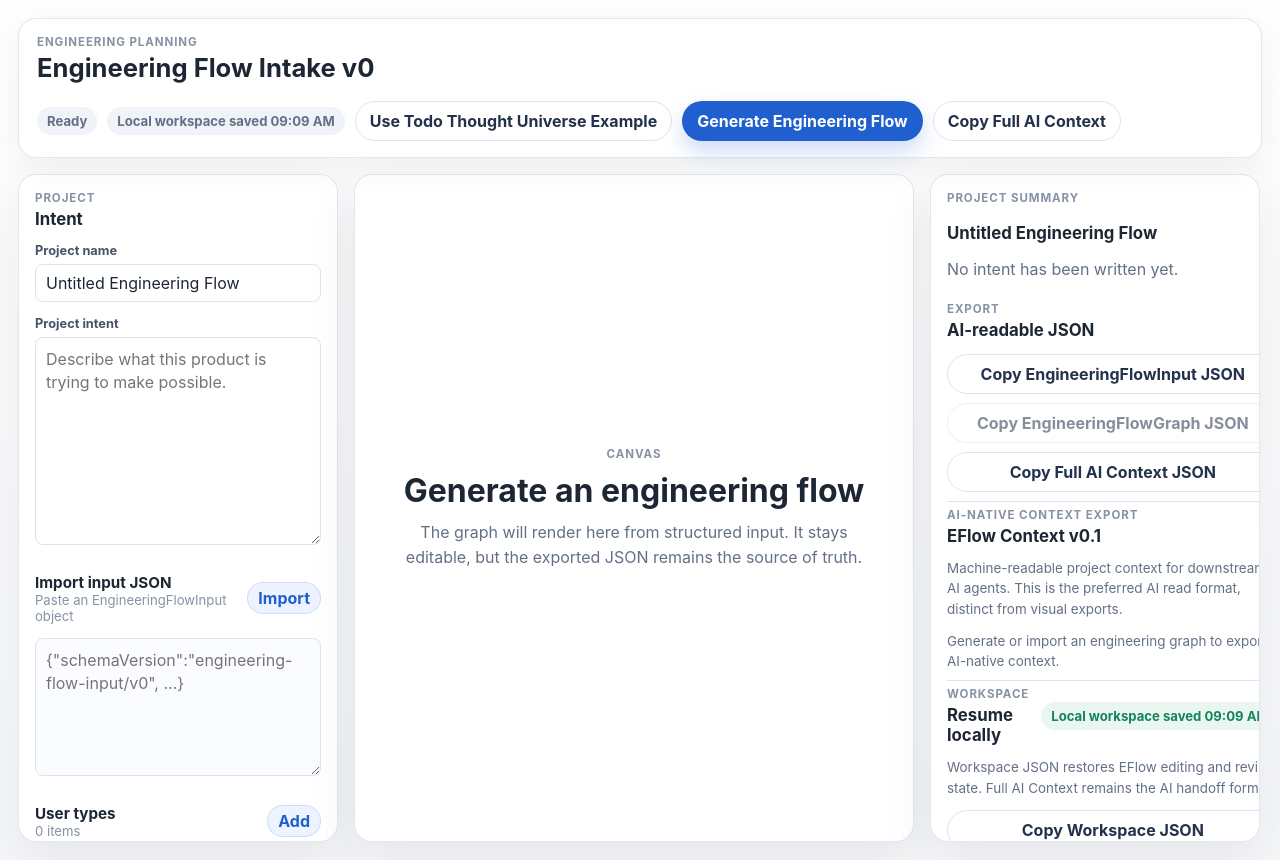
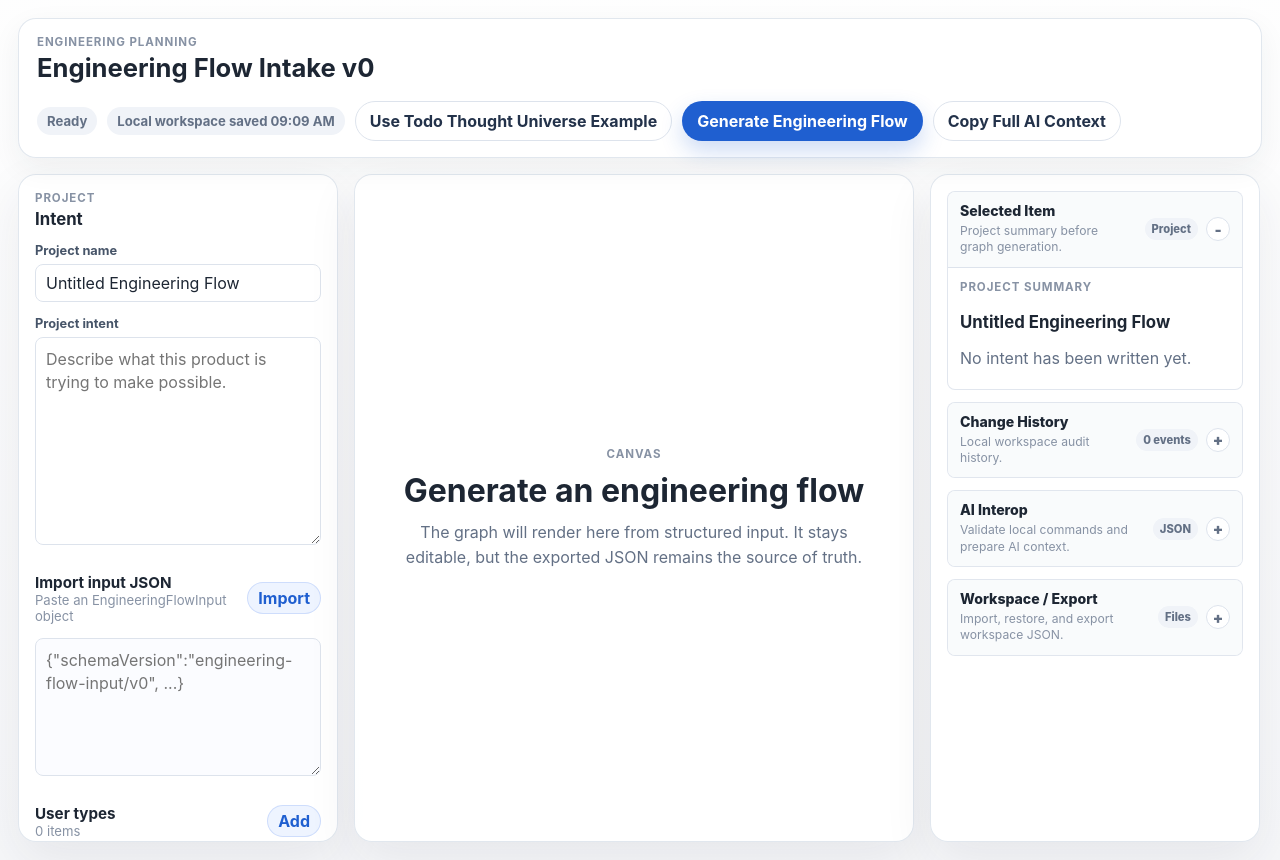
Before and after one commit to sean0900108489-cpu/EFlow, a React (Vite) app: page / in a window 1280 px wide. Built offline with nearby package versions, Linux system fonts and the light colour scheme.

Commit message:
Organize right panel with collapsible sections

```diff
--- a/src/components/export/JsonExportPanel.tsx
+++ b/src/components/export/JsonExportPanel.tsx
@@ -18,6 +18,9 @@ type JsonExportPanelProps = {
   selectedEdgeId?: string | null;
   auditLog?: EFlowAuditEvent[];
   autosaveStatus?: string;
+  showJsonExports?: boolean;
+  showEFlowContextExport?: boolean;
+  showWorkspacePersistence?: boolean;
   onImportWorkspace?: (workspace: EFlowWorkspaceDocument) => void;
   onImportFullContext?: (context: FullAIContext) => void;
   onImportInput?: (input: EngineeringFlowInput) => void;
@@ -31,6 +34,9 @@ export function JsonExportPanel({
   selectedEdgeId = null,
   auditLog = [],
   autosaveStatus = "Autosave ready",
+  showJsonExports = true,
+  showEFlowContextExport = true,
+  showWorkspacePersistence = true,
   onImportWorkspace,
   onImportFullContext,
   onImportInput,
@@ -53,9 +59,15 @@ export function JsonExportPanel({
           onClearLocalWorkspace,
         }
       : null;
+  const shouldShowWorkspacePersistence = showWorkspacePersistence && workspaceHandlers !== null;
+
+  if (!showJsonExports && !showEFlowContextExport && !shouldShowWorkspacePersistence) {
+    return null;
+  }
 
   return (
     <div className="export-stack">
+      {showJsonExports ? (
         <section className="export-panel">
           <div className="panel-heading">
             <div>
@@ -73,8 +85,9 @@ export function JsonExportPanel({
             <CopyJsonButton label="Copy Full AI Context JSON" value={fullContext} />
           </div>
         </section>
-      <EFlowContextExportPanel input={input} graph={graph} />
-      {workspaceHandlers ? (
+      ) : null}
+      {showEFlowContextExport ? <EFlowContextExportPanel input={input} graph={graph} /> : null}
+      {shouldShowWorkspacePersistence && workspaceHandlers ? (
         <WorkspacePersistencePanel
           workspace={workspace}
           autosaveStatus={autosaveStatus}
--- a/src/components/inspector/InspectorPanel.tsx
+++ b/src/components/inspector/InspectorPanel.tsx
@@ -13,6 +13,7 @@ import { JsonExportPanel } from "../export/JsonExportPanel";
 import { AddManualEdgePanel } from "../graphEditing/AddManualEdgePanel";
 import { AddManualNodePanel } from "../graphEditing/AddManualNodePanel";
 import { ManualContextSummary } from "../graphEditing/ManualContextSummary";
+import { CollapsibleSection } from "../layout/CollapsibleSection";
 import { LifecycleProgressSummary } from "../lifecycle/LifecycleProgressSummary";
 import { ReviewPanel } from "../review/ReviewPanel";
 import { EdgeInspector } from "./EdgeInspector";
@@ -63,13 +64,75 @@ export function InspectorPanel({
     ? graph?.edges.find((edge) => edge.id === selectedEdgeId) ?? null
     : null;
 
-  if (selectedNode && graph) {
+  if (graph) {
+    const selectedItemMeta = selectedNode ? "Node" : selectedEdge ? "Edge" : "Project";
+    const selectedItemSubtitle = selectedNode
+      ? "Inspect and edit the selected graph node."
+      : selectedEdge
+        ? "Inspect and edit the selected relationship."
+        : "Review the generated graph summary.";
+
     return (
-      <div className="inspector-stack">
+      <div className="inspector-stack right-panel-stack">
+        <CollapsibleSection
+          title="Selected Item"
+          subtitle={selectedItemSubtitle}
+          meta={selectedItemMeta}
+          defaultOpen
+        >
+          {selectedNode ? (
             <NodeInspector node={selectedNode} onChange={(patch) => onUpdateNode(selectedNode.id, patch)} />
+          ) : selectedEdge ? (
+            <EdgeInspector edge={selectedEdge} onChange={(patch) => onUpdateEdge(selectedEdge.id, patch)} />
+          ) : (
+            <EmptyInspector
+              input={input}
+              graph={graph}
+              showExport={false}
+              selectedNodeId={selectedNodeId}
+              selectedEdgeId={selectedEdgeId}
+              autosaveStatus={autosaveStatus}
+              onImportWorkspace={onImportWorkspace}
+              onImportFullContext={onImportFullContext}
+              onImportInput={onImportInput}
+              onClearLocalWorkspace={onClearLocalWorkspace}
+            />
+          )}
+        </CollapsibleSection>
+
+        <CollapsibleSection
+          title="Review"
+          subtitle="Confirm generated nodes and relationships."
+          meta="Queue"
+          defaultOpen
+        >
+          <ReviewPanel
+            compact={Boolean(selectedNode || selectedEdge)}
+            graph={graph}
+            selectedNodeId={selectedNodeId}
+            selectedEdgeId={selectedEdgeId}
+            onSelectNode={onSelectNode}
+            onSelectEdge={onSelectEdge}
+            onUpdateNode={onUpdateNode}
+            onUpdateEdge={onUpdateEdge}
+          />
+        </CollapsibleSection>
+
+        <CollapsibleSection
+          title="Implementation Progress"
+          subtitle="Lifecycle progress and manual context."
+          meta="Live"
+          defaultOpen
+        >
           <LifecycleProgressSummary graph={graph} />
           <ManualContextSummary graph={graph} />
-        <AuditLogPanel auditLog={auditLog} />
+        </CollapsibleSection>
+
+        <CollapsibleSection
+          title="Manual Editing"
+          subtitle="Add missing graph nodes and relationships."
+          meta="Local"
+        >
           <AddManualNodePanel
             graph={graph}
             onApplyGraph={onReplaceGraph}
@@ -82,116 +145,21 @@ export function InspectorPanel({
             onSelectEdge={onSelectEdge}
             onRecordAuditEvent={onRecordAuditEvent}
           />
-        <ReviewPanel
-          compact
-          graph={graph}
-          selectedNodeId={selectedNodeId}
-          selectedEdgeId={selectedEdgeId}
-          onSelectNode={onSelectNode}
-          onSelectEdge={onSelectEdge}
-          onUpdateNode={onUpdateNode}
-          onUpdateEdge={onUpdateEdge}
-        />
-        <JsonExportPanel
-          input={input}
-          graph={graph}
-          selectedNodeId={selectedNodeId}
-          selectedEdgeId={selectedEdgeId}
-          auditLog={auditLog}
-          autosaveStatus={autosaveStatus}
-          onImportWorkspace={onImportWorkspace}
-          onImportFullContext={onImportFullContext}
-          onImportInput={onImportInput}
-          onClearLocalWorkspace={onClearLocalWorkspace}
-        />
-      </div>
-    );
-  }
+        </CollapsibleSection>
 
-  if (selectedEdge && graph) {
-    return (
-      <div className="inspector-stack">
-        <EdgeInspector edge={selectedEdge} onChange={(patch) => onUpdateEdge(selectedEdge.id, patch)} />
-        <LifecycleProgressSummary graph={graph} />
-        <ManualContextSummary graph={graph} />
+        <CollapsibleSection
+          title="Change History"
+          subtitle="Local workspace audit history."
+          meta={`${auditLog.length} events`}
+        >
           <AuditLogPanel auditLog={auditLog} />
-        <AddManualNodePanel
-          graph={graph}
-          onApplyGraph={onReplaceGraph}
-          onSelectNode={onSelectNode}
-          onRecordAuditEvent={onRecordAuditEvent}
-        />
-        <AddManualEdgePanel
-          graph={graph}
-          onApplyGraph={onReplaceGraph}
-          onSelectEdge={onSelectEdge}
-          onRecordAuditEvent={onRecordAuditEvent}
-        />
-        <ReviewPanel
-          compact
-          graph={graph}
-          selectedNodeId={selectedNodeId}
-          selectedEdgeId={selectedEdgeId}
-          onSelectNode={onSelectNode}
-          onSelectEdge={onSelectEdge}
-          onUpdateNode={onUpdateNode}
-          onUpdateEdge={onUpdateEdge}
-        />
-        <JsonExportPanel
-          input={input}
-          graph={graph}
-          selectedNodeId={selectedNodeId}
-          selectedEdgeId={selectedEdgeId}
-          auditLog={auditLog}
-          autosaveStatus={autosaveStatus}
-          onImportWorkspace={onImportWorkspace}
-          onImportFullContext={onImportFullContext}
-          onImportInput={onImportInput}
-          onClearLocalWorkspace={onClearLocalWorkspace}
-        />
-      </div>
-    );
-  }
+        </CollapsibleSection>
 
-  if (graph) {
-    return (
-      <div className="inspector-stack">
-        <EmptyInspector
-          input={input}
-          graph={graph}
-          showExport={false}
-          selectedNodeId={selectedNodeId}
-          selectedEdgeId={selectedEdgeId}
-          autosaveStatus={autosaveStatus}
-          onImportWorkspace={onImportWorkspace}
-          onImportFullContext={onImportFullContext}
-          onImportInput={onImportInput}
-          onClearLocalWorkspace={onClearLocalWorkspace}
-        />
-        <LifecycleProgressSummary graph={graph} />
-        <ManualContextSummary graph={graph} />
-        <AuditLogPanel auditLog={auditLog} />
-        <AddManualNodePanel
-          graph={graph}
-          onApplyGraph={onReplaceGraph}
-          onSelectNode={onSelectNode}
-          onRecordAuditEvent={onRecordAuditEvent}
-        />
-        <AddManualEdgePanel
-          graph={graph}
-          onApplyGraph={onReplaceGraph}
-          onSelectEdge={onSelectEdge}
-          onRecordAuditEvent={onRecordAuditEvent}
-        />
-        <ReviewPanel
-          graph={graph}
-          selectedNodeId={selectedNodeId}
-          selectedEdgeId={selectedEdgeId}
-          onSelectNode={onSelectNode}
-          onSelectEdge={onSelectEdge}
-          onUpdateNode={onUpdateNode}
-          onUpdateEdge={onUpdateEdge}
-        />
+        <CollapsibleSection
+          title="AI Interop"
+          subtitle="Local command intake and AI-native context."
+          meta="JSON"
+        >
           <LocalCommandImportPanel
             graph={graph}
             onApplyGraph={onReplaceGraph}
@@ -204,20 +172,50 @@ export function InspectorPanel({
             selectedEdgeId={selectedEdgeId}
             auditLog={auditLog}
             autosaveStatus={autosaveStatus}
+            showJsonExports={false}
+            showWorkspacePersistence={false}
             onImportWorkspace={onImportWorkspace}
             onImportFullContext={onImportFullContext}
             onImportInput={onImportInput}
             onClearLocalWorkspace={onClearLocalWorkspace}
           />
+        </CollapsibleSection>
+
+        <CollapsibleSection
+          title="Workspace / Export"
+          subtitle="Workspace persistence and legacy JSON handoffs."
+          meta="Files"
+        >
+          <JsonExportPanel
+            input={input}
+            graph={graph}
+            selectedNodeId={selectedNodeId}
+            selectedEdgeId={selectedEdgeId}
+            auditLog={auditLog}
+            autosaveStatus={autosaveStatus}
+            showEFlowContextExport={false}
+            onImportWorkspace={onImportWorkspace}
+            onImportFullContext={onImportFullContext}
+            onImportInput={onImportInput}
+            onClearLocalWorkspace={onClearLocalWorkspace}
+          />
+        </CollapsibleSection>
       </div>
     );
   }
 
   return (
-    <div className="inspector-stack">
+    <div className="inspector-stack right-panel-stack">
+      <CollapsibleSection
+        title="Selected Item"
+        subtitle="Project summary before graph generation."
+        meta="Project"
+        defaultOpen
+      >
         <EmptyInspector
           input={input}
           graph={graph}
+          showExport={false}
           selectedNodeId={selectedNodeId}
           selectedEdgeId={selectedEdgeId}
           auditLog={auditLog}
@@ -227,12 +225,61 @@ export function InspectorPanel({
           onImportInput={onImportInput}
           onClearLocalWorkspace={onClearLocalWorkspace}
         />
+      </CollapsibleSection>
+
+      <CollapsibleSection
+        title="Change History"
+        subtitle="Local workspace audit history."
+        meta={`${auditLog.length} events`}
+      >
         <AuditLogPanel auditLog={auditLog} />
+      </CollapsibleSection>
+
+      <CollapsibleSection
+        title="AI Interop"
+        subtitle="Validate local commands and prepare AI context."
+        meta="JSON"
+      >
         <LocalCommandImportPanel
           graph={graph}
           onApplyGraph={onReplaceGraph}
           onRecordAuditEvent={onRecordAuditEvent}
         />
+        <JsonExportPanel
+          input={input}
+          graph={graph}
+          selectedNodeId={selectedNodeId}
+          selectedEdgeId={selectedEdgeId}
+          auditLog={auditLog}
+          autosaveStatus={autosaveStatus}
+          showJsonExports={false}
+          showWorkspacePersistence={false}
+          onImportWorkspace={onImportWorkspace}
+          onImportFullContext={onImportFullContext}
+          onImportInput={onImportInput}
+          onClearLocalWorkspace={onClearLocalWorkspace}
+        />
+      </CollapsibleSection>
+
+      <CollapsibleSection
+        title="Workspace / Export"
+        subtitle="Import, restore, and export workspace JSON."
+        meta="Files"
+      >
+        <JsonExportPanel
+          input={input}
+          graph={graph}
+          selectedNodeId={selectedNodeId}
+          selectedEdgeId={selectedEdgeId}
+          auditLog={auditLog}
+          autosaveStatus={autosaveStatus}
+          showEFlowContextExport={false}
+          onImportWorkspace={onImportWorkspace}
+          onImportFullContext={onImportFullContext}
+          onImportInput={onImportInput}
+          onClearLocalWorkspace={onClearLocalWorkspace}
+        />
+      </CollapsibleSection>
     </div>
   );
 }
--- /dev/null
+++ b/src/components/layout/CollapsibleSection.tsx
@@ -0,0 +1,48 @@
+import { useId, useState, type ReactNode } from "react";
+
+type CollapsibleSectionProps = {
+  title: string;
+  subtitle?: string;
+  meta?: ReactNode;
+  defaultOpen?: boolean;
+  children: ReactNode;
+};
+
+export function CollapsibleSection({
+  title,
+  subtitle,
+  meta,
+  defaultOpen = false,
+  children,
+}: CollapsibleSectionProps) {
+  const [isOpen, setIsOpen] = useState(defaultOpen);
+  const sectionId = useId();
+  const contentId = `${sectionId}-content`;
+
+  return (
+    <section className={`collapsible-section ${isOpen ? "is-open" : "is-closed"}`}>
+      <button
+        className="collapsible-section-header"
+        type="button"
+        aria-label={`${isOpen ? "Collapse" : "Expand"} ${title}`}
+        aria-expanded={isOpen}
+        aria-controls={contentId}
+        onClick={() => setIsOpen((currentIsOpen) => !currentIsOpen)}
+      >
+        <span className="collapsible-section-title-block">
+          <span className="collapsible-section-title">{title}</span>
+          {subtitle ? <span className="collapsible-section-subtitle">{subtitle}</span> : null}
+        </span>
+        <span className="collapsible-section-right">
+          {meta ? <span className="collapsible-section-meta">{meta}</span> : null}
+          <span className="collapsible-section-toggle" aria-hidden="true">
+            {isOpen ? "-" : "+"}
+          </span>
+        </span>
+      </button>
+      <div className="collapsible-section-body" id={contentId} hidden={!isOpen}>
+        {children}
+      </div>
+    </section>
+  );
+}
--- a/src/styles/components.css
+++ b/src/styles/components.css
@@ -145,6 +145,111 @@
 .inspector-stack {
   display: grid;
   gap: 14px;
+}
+
+.right-panel-stack {
+  gap: 12px;
+}
+
+.collapsible-section {
+  display: grid;
+  overflow: hidden;
+  border: 1px solid rgba(221, 227, 236, 0.88);
+  border-radius: 8px;
+  background: rgba(255, 255, 255, 0.58);
+}
+
+.collapsible-section-header {
+  width: 100%;
+  display: flex;
+  align-items: center;
+  justify-content: space-between;
+  gap: 12px;
+  padding: 11px 12px;
+  border: 0;
+  color: inherit;
+  background: rgba(248, 250, 252, 0.76);
+  text-align: left;
+}
+
+.collapsible-section-header:hover {
+  background: rgba(240, 243, 248, 0.82);
+}
+
+.collapsible-section-header:focus-visible {
+  outline: 3px solid rgba(37, 99, 235, 0.16);
+  outline-offset: -3px;
+}
+
+.collapsible-section-title-block {
+  min-width: 0;
+  display: grid;
+  gap: 3px;
+}
+
+.collapsible-section-title {
+  color: var(--text);
+  font-size: 0.88rem;
+  font-weight: 850;
+  line-height: 1.2;
+}
+
+.collapsible-section-subtitle {
+  color: var(--muted-soft);
+  font-size: 0.76rem;
+  line-height: 1.35;
+  overflow-wrap: anywhere;
+}
+
+.collapsible-section-right {
+  display: inline-flex;
+  align-items: center;
+  flex: 0 0 auto;
+  gap: 8px;
+}
+
+.collapsible-section-meta {
+  max-width: 118px;
+  overflow: hidden;
+  padding: 4px 7px;
+  border-radius: 999px;
+  color: var(--muted);
+  background: #f0f3f8;
+  font-size: 0.7rem;
+  font-weight: 850;
+  text-overflow: ellipsis;
+  white-space: nowrap;
+}
+
+.collapsible-section-toggle {
+  width: 24px;
+  height: 24px;
+  display: inline-flex;
+  align-items: center;
+  justify-content: center;
+  border: 1px solid var(--line);
+  border-radius: 999px;
+  color: var(--muted);
+  background: #fff;
+  font-size: 0.95rem;
+  font-weight: 900;
+  line-height: 1;
+}
+
+.collapsible-section-body {
+  display: grid;
+  gap: 12px;
+  padding: 12px;
+  border-top: 1px solid var(--line);
+}
+
+.collapsible-section-body[hidden] {
+  display: none;
+}
+
+.collapsible-section-body > :first-child {
+  padding-top: 0;
+  border-top: 0;
 }
 
 .editor-section,
```
Also changed, not shown: 1 other file (tests, documents, lock files or other folders). Lines whose indentation alone changed are shown as unchanged.
